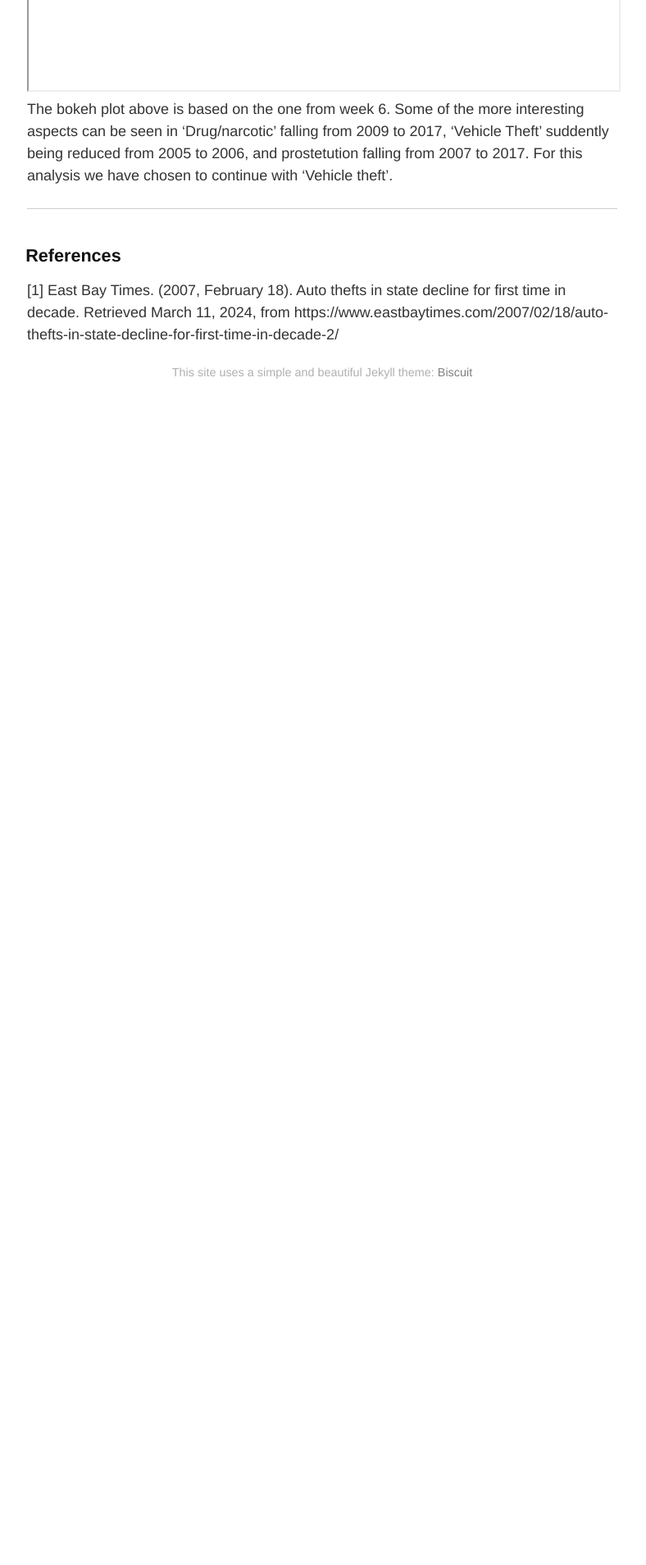
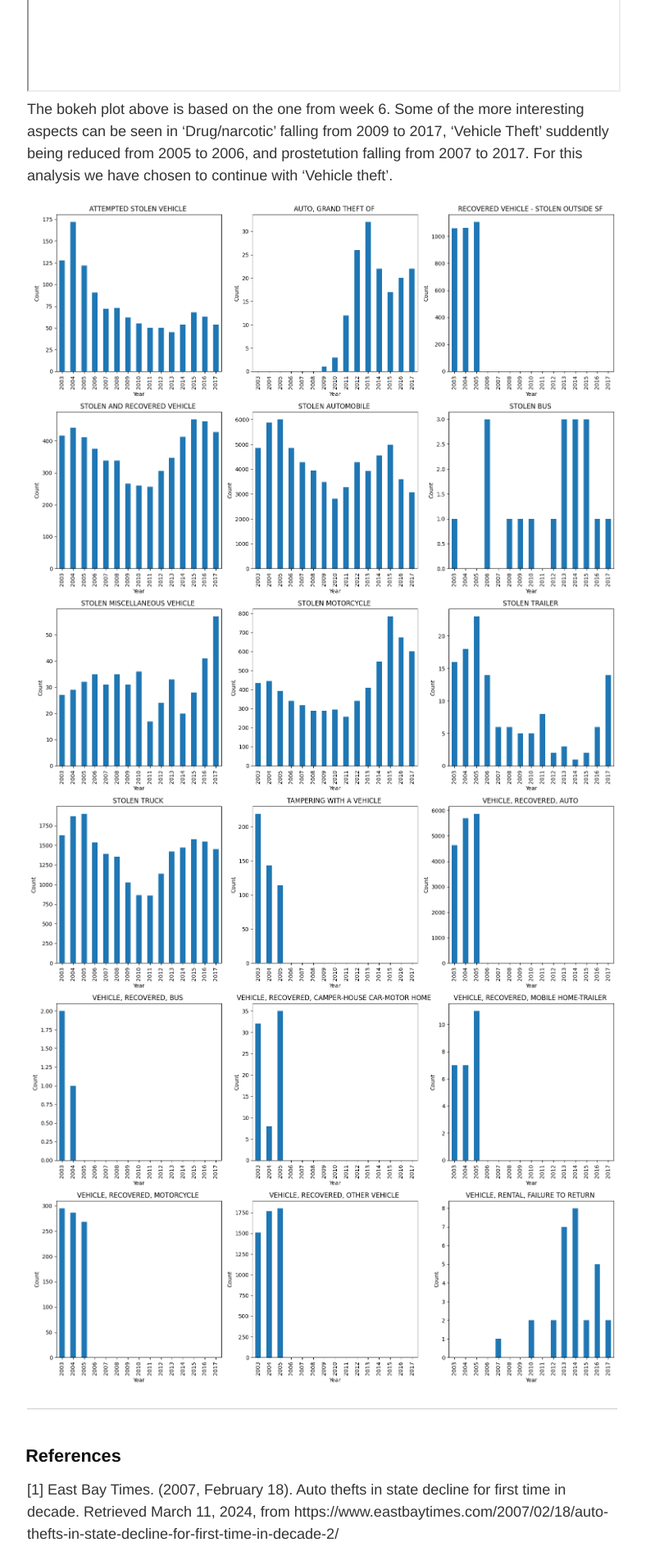
Before and after one commit to Madsem2/Madsem2.github.io, a Jekyll site: the page built from index.md, in a window 1280 px wide. Shown: the part 2052-3961 px from the top of the page at 82% size, without its empty margins (247-1035 px from the left). Built offline with Jekyll 4.4.1, drawn with Linux system fonts in a browser that asks for light colours; before the commit the page ends 2609 px from its top, so only the background shows below that.

Commit message:
Update index.md

```diff
--- a/index.md
+++ b/index.md
@@ -42,6 +42,12 @@ For this analysis we have chosen to continue with 'Vehicle theft'.
 
 
 
+![This is a bar plot](https://Madsem2.github.io/bar_plot.png)
+
+
+
+
+
 ---
 ## References
 [1] East Bay Times. (2007, February 18). Auto thefts in state decline for first time in decade. Retrieved March 11, 2024, from https://www.eastbaytimes.com/2007/02/18/auto-thefts-in-state-decline-for-first-time-in-decade-2/
```
